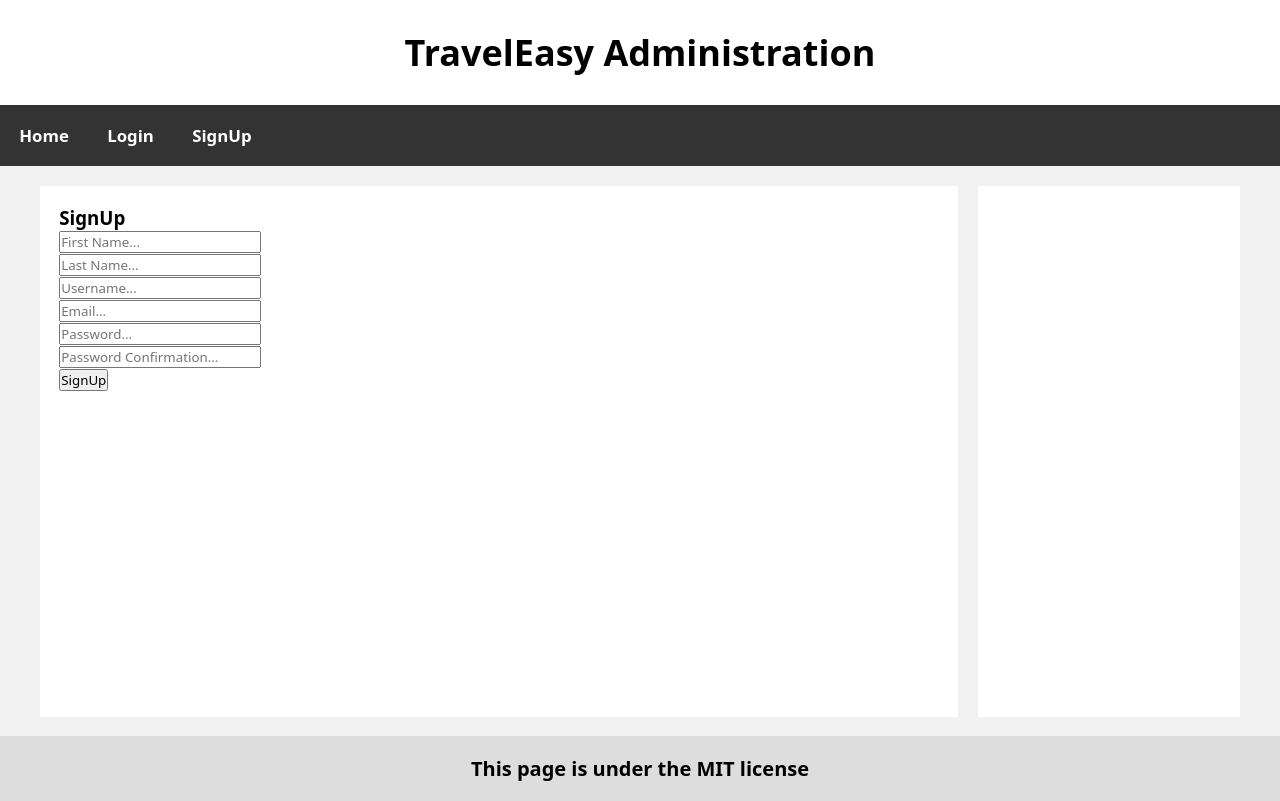
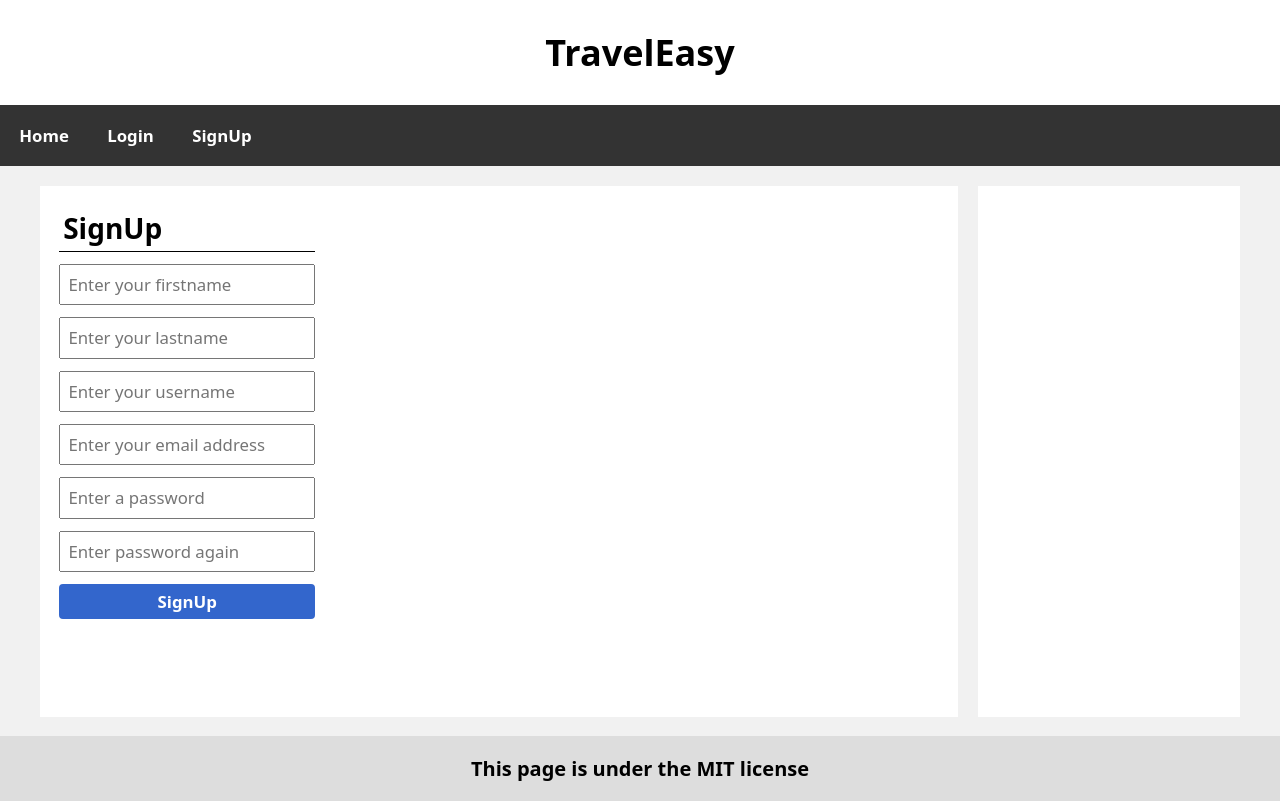
Before and after one commit to gopoma/TravelEasy, a Django app: page /auth/signup/ in a window 1280 px wide. Run offline with Django 4.2, Linux system fonts and the light colour scheme.

Commit message:
Added generic styles to forms

```diff
--- a/src/accounts/templates/accounts/login.html
+++ b/src/accounts/templates/accounts/login.html
@@ -1,11 +1,11 @@
 {% extends 'layouts/main-layout.html' %}
 
 {% block content %}
-    <h1 class="login">Login</h1>
+    <h2 class="form__title">Login</h2>
     <form class="form" action="/auth/login/" method="POST">
         {% csrf_token %}
-        <input class="form__regular-input" type="text" name="username" placeholder="Username...">
-        <input class="form__regular-input" type="password" name="password" placeholder="Password...">
+        <input class="form__regular-input" type="text" name="username" placeholder="Enter your username">
+        <input class="form__regular-input" type="password" name="password" placeholder="Enter your password">
         <input class="form__submit-btn" type="submit" value="Login">
     </form>
 {% endblock %}
--- a/src/accounts/templates/accounts/signup.html
+++ b/src/accounts/templates/accounts/signup.html
@@ -1,16 +1,15 @@
 {% extends 'layouts/main-layout.html' %}
 
 {% block content %}
-    <h1>SignUp</h1>
-    <form action="/auth/signup/" method="POST">
+    <h2 class="form__title">SignUp</h2>
+    <form class="form" action="/auth/signup/" method="POST">
         {% csrf_token %}
-        {{ userData.first_name }}
-        <input type="text" name="first_name" placeholder="First Name..."><br>
-        <input type="text" name="last_name" placeholder="Last Name..."><br>
-        <input type="text" name="username" placeholder="Username..."><br>
-        <input type="email" name="email" placeholder="Email..."><br>
-        <input type="password" name="password" placeholder="Password..."><br>
-        <input type="password" name="password_confirmation" placeholder="Password Confirmation..."><br>
-        <input type="submit" value="SignUp">
+        <input class="form__regular-input" type="text" name="first_name" placeholder="Enter your firstname">
+        <input class="form__regular-input" type="text" name="last_name" placeholder="Enter your lastname">
+        <input class="form__regular-input" type="text" name="username" placeholder="Enter your username">
+        <input class="form__regular-input" type="email" name="email" placeholder="Enter your email address">
+        <input class="form__regular-input" type="password" name="password" placeholder="Enter a password">
+        <input class="form__regular-input" type="password" name="password_confirmation" placeholder="Enter password again">
+        <input class="form__submit-btn" type="submit" value="SignUp">
     </form>
 {% endblock %}
--- a/src/static/styles/styles.css
+++ b/src/static/styles/styles.css
@@ -94,21 +94,27 @@
     background-color:#BB2D3B;
 }
 
-.login {
-    font-size: var(--fs-lg);
-}
 /* Generic-Form */
 .form {
+    margin-top: 0.75rem;
     width: 20vw;
     display: flex;
     flex-direction: column;
     gap: 0.75rem;
 }
+.form__title {
+    width: 20vw;
+    border-bottom: 1px solid #000;
+    padding: 0.25rem;
+    font-size: var(--fs-lg);
+}
 .form__regular-input {
-
+    padding: 0.45rem;
+    font-size: var(--fs-md);
 }
 .form__submit-btn {
     border: 2px solid #3366CC;
+    border-radius: 4px;
     padding: 0.25rem;
     font-size: var(--fs-md);
     font-weight: bold;
--- a/src/templates/layouts/main-layout.html
+++ b/src/templates/layouts/main-layout.html
@@ -12,7 +12,7 @@
 </head>
 <body>
     <header class="header">
-        <h1 class="header__title">TravelEasy Administration</h1>
+        <h1 class="header__title">TravelEasy</h1>
     </header>
     {% include '../components/navbar.html' %}
     <section class="content-body">
```
